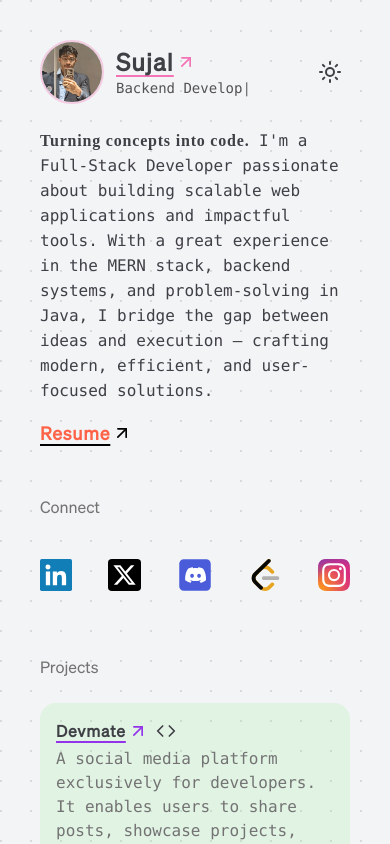
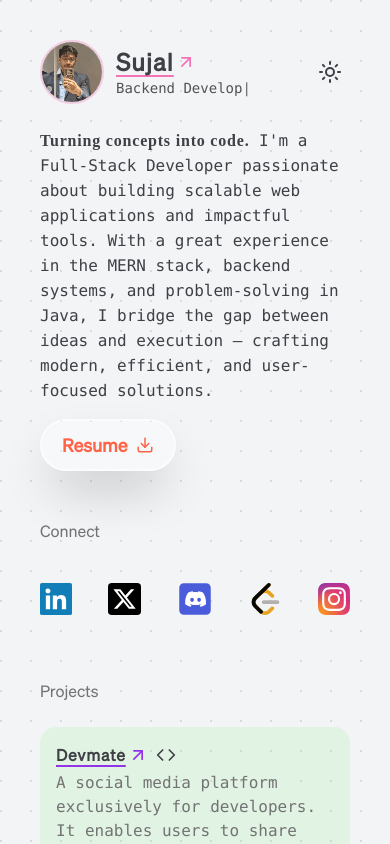
Before and after one commit to Sujal2308/portfolio01, a React (Vite) app: page / in a window 390 px wide. Shown: the top 844 px of the page. Built offline with nearby package versions, Linux system fonts and the light colour scheme; a web font is replaced by a local one.

Commit message:
refactor: replace BoxReveal and Link components with a direct anchor tag for the mobile resume button, enhancing simplicity and clarity

```diff
--- a/src/features/intro/Intro.tsx
+++ b/src/features/intro/Intro.tsx
@@ -1,6 +1,3 @@
-import { Link } from "@/components/internal/Link";
-import { BoxReveal } from "@/components/magicui/box-reveal";
-
 interface IntroProps {
   className?: string;
 }
@@ -21,22 +18,31 @@ export function Intro({ className }: IntroProps) {
         </span>
       </p>
 
-      {/* Mobile Resume Button */}
+      {/* Mobile Resume Button - Glassmorphism */}
       <div className="mt-4 sm:hidden">
-        <BoxReveal boxColor="tomato">
-          <Link
-            color="purple"
-            link="https://drive.google.com/file/d/1TckG6ETmH2WflrjcRknOOG8O0ZqBOE0m/view"
-            underlineColor="resume"
+        <a
+          href="https://drive.google.com/file/d/1TckG6ETmH2WflrjcRknOOG8O0ZqBOE0m/view"
+          target="_blank"
+          rel="noopener noreferrer"
+          className="inline-flex items-center gap-2 px-5 py-2.5 bg-white/35 dark:bg-gray-800/50 backdrop-blur-xl border-2 border-white/50 dark:border-gray-600/60 rounded-full shadow-2xl hover:shadow-3xl transition-all duration-300 hover:scale-110 hover:bg-white/40 dark:hover:bg-gray-800/60 font-bold text-lg"
+          style={{ color: "tomato" }}
+        >
+          <span>Resume</span>
+          <svg
+            width="18"
+            height="18"
+            viewBox="0 0 24 24"
+            fill="none"
+            stroke="currentColor"
+            strokeWidth="2"
+            strokeLinecap="round"
+            strokeLinejoin="round"
           >
-            <span
-              className="font-bold text-lg sm:text-base"
-              style={{ color: "tomato" }}
-            >
-              Resume
-            </span>
-          </Link>
-        </BoxReveal>
+            <path d="M21 15v4a2 2 0 0 1-2 2H5a2 2 0 0 1-2-2v-4" />
+            <polyline points="7,10 12,15 17,10" />
+            <line x1="12" y1="15" x2="12" y2="3" />
+          </svg>
+        </a>
       </div>
     </div>
   );
```
